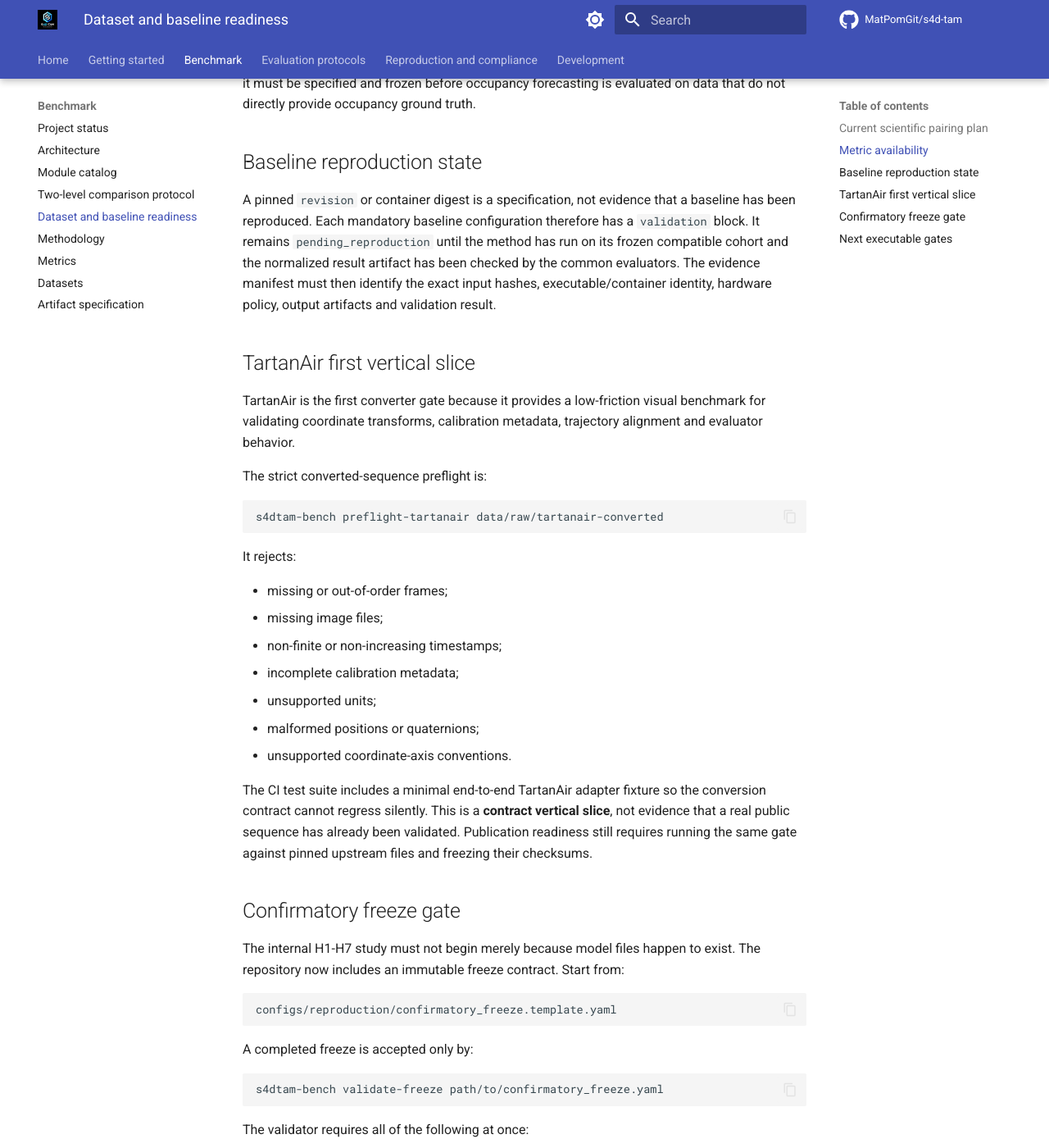
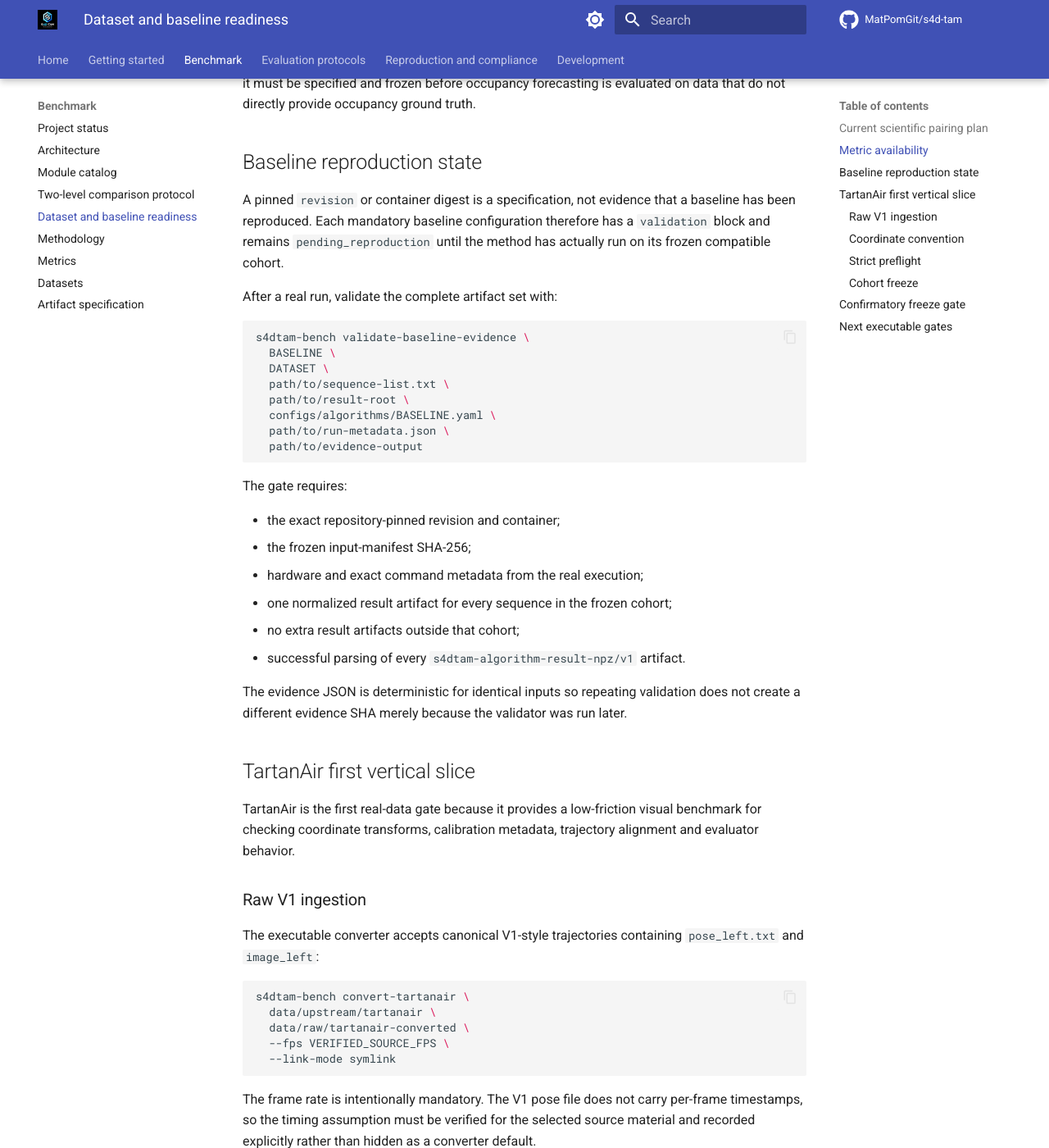
Before and after one commit to MatPomGit/s4d-tam, an MkDocs documentation site: the page built from docs/readiness.md, in a window 1280 px wide and 1400 px high, scrolled down 1449 px. Shown: the whole window at 82% size. Built offline with MkDocs 1.6.1 and Material for MkDocs 9.7.7, drawn with Linux system fonts in a browser that asks for light colours; comment, search, counter and statistics services are not loaded; some of the changed text lies outside the part shown.

Commit message:
docs: document TartanAir ingestion and baseline evidence gates

````diff
--- a/docs/readiness.md
+++ b/docs/readiness.md
@@ -31,7 +31,7 @@
 | MARSIM | not applicable | not applicable | blocked, LiDAR+IMU compatible | blocked, LiDAR+IMU compatible |
 | AeroVerse | blocked pending release audit | not applicable until IMU is verified | not applicable until LiDAR+IMU is verified | not applicable until LiDAR+IMU is verified |
 
-This means the final external paper table does **not** need every baseline to run on every dataset. Comparisons should be reported by compatible sensor regime, with unavailable cells reported explicitly rather than filled with an unfair surrogate.
+The final external paper table does **not** need every baseline to run on every dataset. Comparisons are reported by compatible sensor regime, with unavailable cells recorded explicitly rather than filled with an unfair surrogate.
 
 ## Metric availability
 
@@ -39,13 +39,59 @@
 
 ## Baseline reproduction state
 
-A pinned `revision` or container digest is a specification, not evidence that a baseline has been reproduced. Each mandatory baseline configuration therefore has a `validation` block. It remains `pending_reproduction` until the method has run on its frozen compatible cohort and the normalized result artifact has been checked by the common evaluators. The evidence manifest must then identify the exact input hashes, executable/container identity, hardware policy, output artifacts and validation result.
+A pinned `revision` or container digest is a specification, not evidence that a baseline has been reproduced. Each mandatory baseline configuration therefore has a `validation` block and remains `pending_reproduction` until the method has actually run on its frozen compatible cohort.
+
+After a real run, validate the complete artifact set with:
+
+```bash
+s4dtam-bench validate-baseline-evidence \
+  BASELINE \
+  DATASET \
+  path/to/sequence-list.txt \
+  path/to/result-root \
+  configs/algorithms/BASELINE.yaml \
+  path/to/run-metadata.json \
+  path/to/evidence-output
+```
+
+The gate requires:
+
+- the exact repository-pinned revision and container;
+- the frozen input-manifest SHA-256;
+- hardware and exact command metadata from the real execution;
+- one normalized result artifact for every sequence in the frozen cohort;
+- no extra result artifacts outside that cohort;
+- successful parsing of every `s4dtam-algorithm-result-npz/v1` artifact.
+
+The evidence JSON is deterministic for identical inputs so repeating validation does not create a different evidence SHA merely because the validator was run later.
 
 ## TartanAir first vertical slice
 
-TartanAir is the first converter gate because it provides a low-friction visual benchmark for validating coordinate transforms, calibration metadata, trajectory alignment and evaluator behavior.
+TartanAir is the first real-data gate because it provides a low-friction visual benchmark for checking coordinate transforms, calibration metadata, trajectory alignment and evaluator behavior.
 
-The strict converted-sequence preflight is:
+### Raw V1 ingestion
+
+The executable converter accepts canonical V1-style trajectories containing `pose_left.txt` and `image_left`:
+
+```bash
+s4dtam-bench convert-tartanair \
+  data/upstream/tartanair \
+  data/raw/tartanair-converted \
+  --fps VERIFIED_SOURCE_FPS \
+  --link-mode symlink
+```
+
+The frame rate is intentionally mandatory. The V1 pose file does not carry per-frame timestamps, so the timing assumption must be verified for the selected source material and recorded explicitly rather than hidden as a converter default.
+
+The converter validates frame continuity, pose/image count, finite pose values and unit quaternions. It writes provenance into every `sequence.json` and then loads the whole generated cohort through the production adapter.
+
+### Coordinate convention
+
+TartanAir source poses are represented in NED. The adapter transforms both translation and orientation into ENU. Applying the basis change only to positions would make translational and rotational ground truth internally inconsistent, so this behavior is regression-tested.
+
+### Strict preflight
+
+Run:
 
 ```bash
 s4dtam-bench preflight-tartanair data/raw/tartanair-converted
@@ -58,14 +104,35 @@
 - non-finite or non-increasing timestamps;
 - incomplete calibration metadata;
 - unsupported units;
-- malformed positions or quaternions;
+- malformed or non-finite positions and quaternions;
+- non-unit quaternions;
 - unsupported coordinate-axis conventions.
 
-The CI test suite includes a minimal end-to-end TartanAir adapter fixture so the conversion contract cannot regress silently. This is a **contract vertical slice**, not evidence that a real public sequence has already been validated. Publication readiness still requires running the same gate against pinned upstream files and freezing their checksums.
+### Cohort freeze
+
+After preflight, freeze the exact converted cohort:
+
+```bash
+s4dtam-bench freeze-tartanair \
+  data/raw/tartanair-converted \
+  artifacts/manifests/tartanair/frozen
+```
+
+The command produces:
+
+```text
+sequence-list.txt
+files.sha256
+freeze.json
+```
+
+`files.sha256` covers every descriptor and every referenced RGB frame. `freeze.json` records the cohort counts and stable hashes of the file manifest and sequence list.
+
+This completes the software path needed for real TartanAir ingestion, but it is not evidence that public TartanAir sequences have already been processed. The readiness state remains blocked until a pinned real cohort is acquired, converted, validated and frozen.
 
 ## Confirmatory freeze gate
 
-The internal H1-H7 study must not begin merely because model files happen to exist. The repository now includes an immutable freeze contract. Start from:
+The internal H1-H7 study must not begin merely because model files happen to exist. Start from:
 
 ```text
 configs/reproduction/confirmatory_freeze.template.yaml
@@ -91,16 +158,19 @@
 
 ## Next executable gates
 
-The order is:
+The order is now:
 
-1. run TartanAir preflight on pinned real sequences and freeze the selected sequence list;
-2. reproduce ORB-SLAM3 on those exact visual sequences and normalize the result artifact;
-3. validate Blackbird bag synchronization, then reproduce ORB-SLAM3 and VINS-Mono;
-4. freeze MARSIM commit/scenarios/seeds, then reproduce FAST-LIO2 and LIO-SAM;
-5. audit the actual AeroVerse release before enabling any pair;
-6. train and validate the learned S4D-TAM model on train/calibration data only;
-7. freeze the learned `full` artifact and H1-H7 artifacts;
-8. populate and validate the confirmatory freeze manifest;
-9. only then expose the sealed test cohort and execute the external and internal studies as separate analyses.
+1. acquire a pinned real TartanAir V1 cohort and verify its sampling rate;
+2. run `convert-tartanair`, `preflight-tartanair` and `freeze-tartanair`;
+3. reproduce ORB-SLAM3 on exactly the frozen sequence list;
+4. run `validate-baseline-evidence` for the TartanAir/ORB-SLAM3 cohort;
+5. run the first TartanAir-only development comparison through the common evaluator;
+6. validate Blackbird bag synchronization, then reproduce ORB-SLAM3 and VINS-Mono;
+7. freeze MARSIM commit/scenarios/seeds, then reproduce FAST-LIO2 and LIO-SAM;
+8. audit the actual AeroVerse release before enabling any pair;
+9. train and validate the learned S4D-TAM model on train/calibration data only;
+10. freeze the learned `full` artifact and H1-H7 artifacts;
+11. populate and validate the confirmatory freeze manifest;
+12. only then expose the sealed test cohort and execute the external and internal studies as separate analyses.
 
-The learned-model work can proceed in parallel, but the sealed confirmatory test cohort must remain inaccessible until both the data/baseline gates and the model freeze are complete.
+The learned-model work may proceed in parallel, but the sealed confirmatory test cohort must remain inaccessible until both the data/baseline gates and the model freeze are complete.
````
